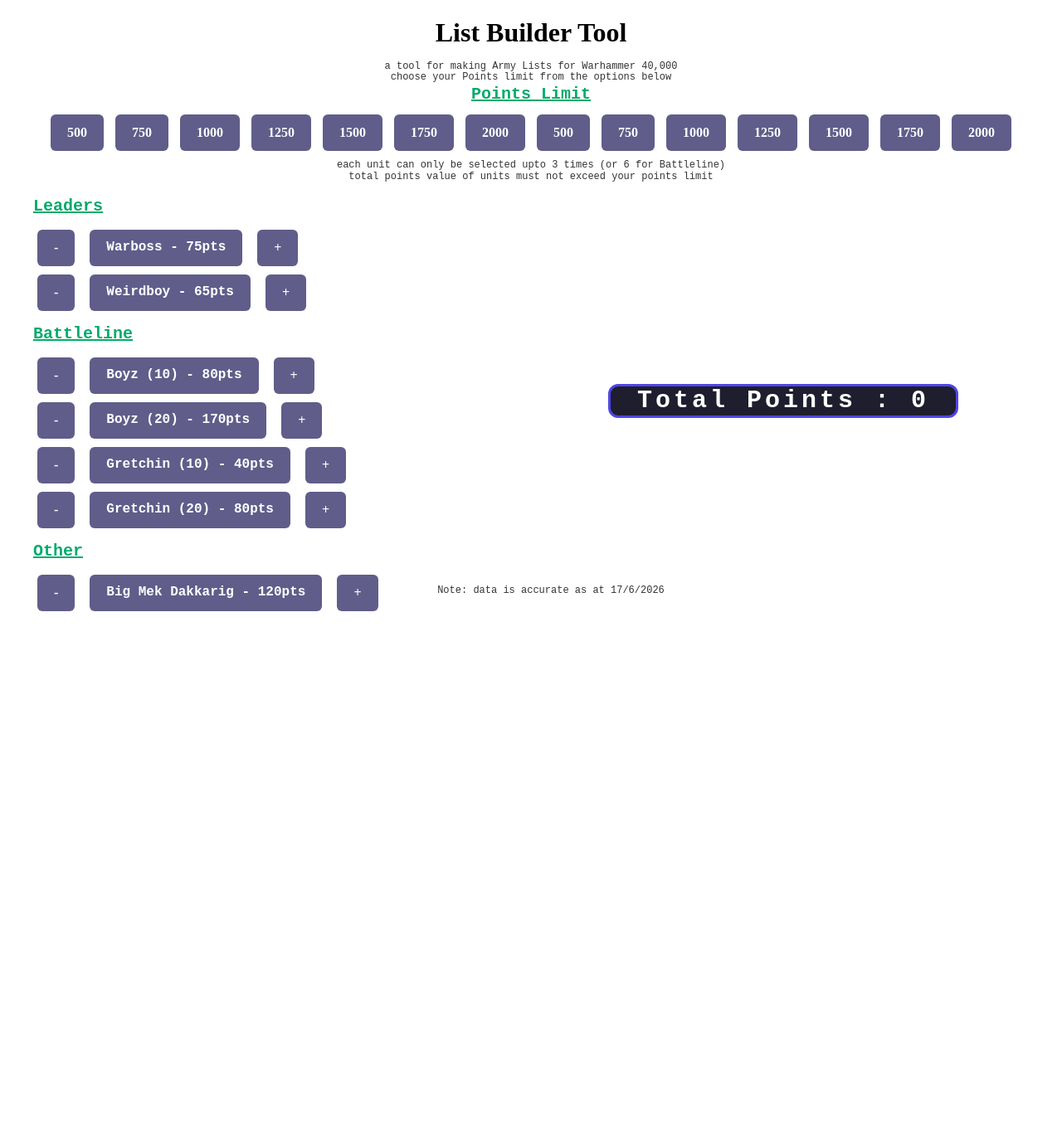
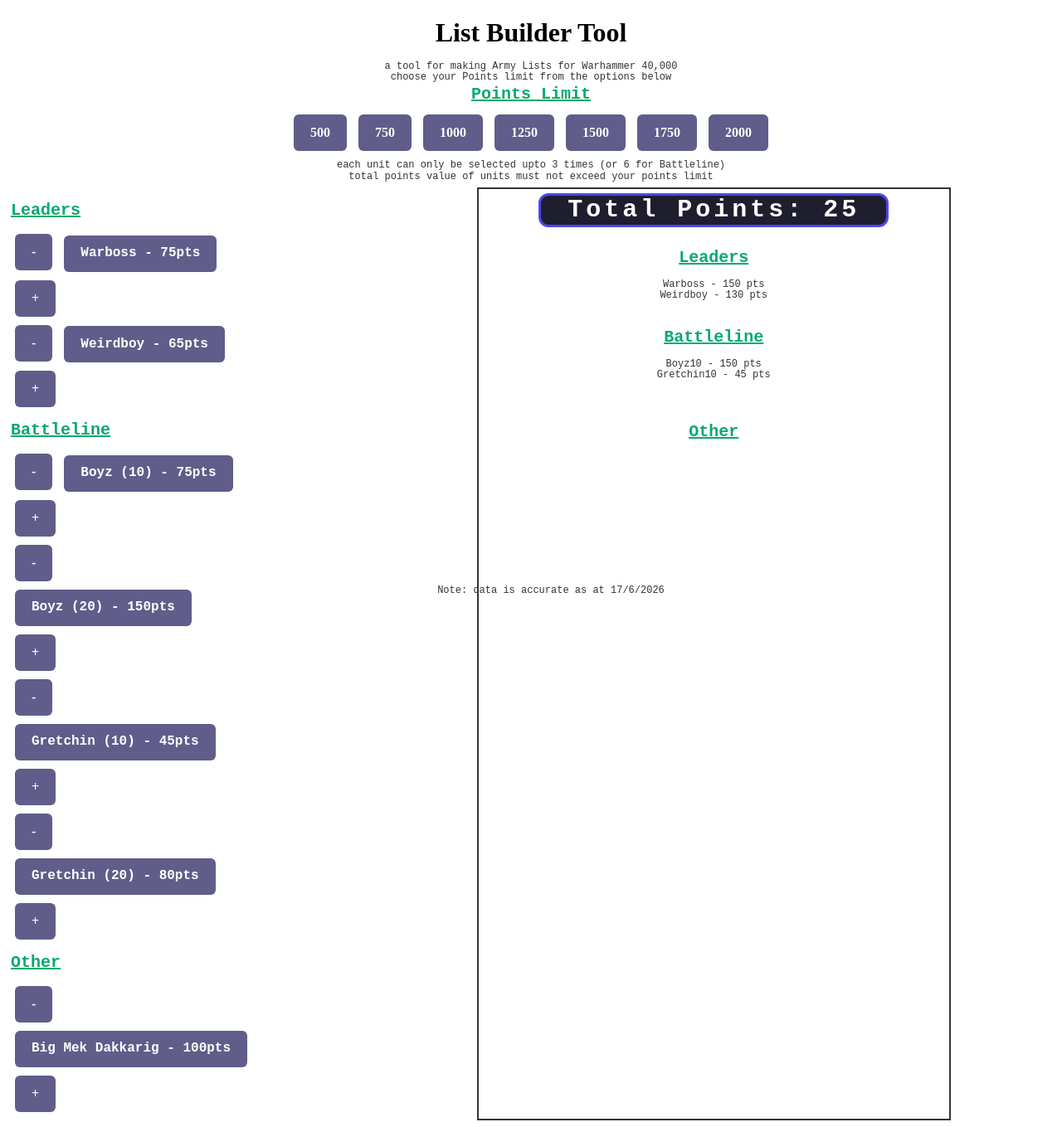
Before and after one commit to JDragonM32/Assessment-2, a Flask app: page /builder in a window 1280 px wide. Shown: the part 55-1414 px from the top of the page at 83% size. Before the commit the page ends 792 px from the top, so only its background shows below. Run offline with Flask 3, Linux system fonts and the light colour scheme.

Commit message:
units displayed on builder.html

```diff
--- a/app.py
+++ b/app.py
@@ -20,13 +20,13 @@ Leader = {
 }
 
 Battleline = {
-    "Boyz10": {"name": "Boyz", "num": "10", "points": 80},
-    "Boyz20": {"name": "Boyz", "num": "20", "points": 170},
-    "Gretchin10": {"name": "Gretchin", "num": "10", "points": 40},
+    "Boyz10": {"name": "Boyz (10)", "num": "10", "points": 75},
+    "Boyz20": {"name": "Boyz (20)", "num": "20", "points": 150},
+    "Gretchin10": {"name": "Gretchin", "num": "10", "points": 45},
     "Gretchin20": {"name": "Gretchin", "num": "20", "points": 80}
 }
 Other = {
-    "Dakkarig": {"name": "Big Mek Dakkarig", "num": "1", "points": 120}
+    "Dakkarig": {"name": "Big Mek Dakkarig", "num": "1", "points": 100}
 }
 
 @app.route("/", methods=["GET", "POST"])
@@ -37,6 +37,10 @@ def index():
 @app.route("/reference")
 def reference():
     return render_template('reference.html')
+
+@app.route("/user")
+def user():
+    return render_template('user.html')
 
 @app.route("/setpoints/<int:points>")
 def calculate(points):
@@ -121,7 +125,7 @@ def addother(other):
 
 @app.route("/builder")
 def builder():
-    return render_template("builder.html", points=currentpoints)
+    return render_template("builder.html", points=currentpoints, leader_list=units["leader"], battleline_list=units["battleline"], other_list=units["other"] )
 
 def check_points(points_to_add):
     global currentpoints
--- a/templates/builder.html
+++ b/templates/builder.html
@@ -23,74 +23,102 @@
             <a class="btn-class" href="/setpoints/1500"> 1500 </a>
             <a class="btn-class" href="/setpoints/1750"> 1750 </a>
             <a class="btn-class" href="/setpoints/2000"> 2000 </a>
-            <a class="btn-class" href="/setpoints/500"> 500 </a>
-            <a class="btn-class" href="/setpoints/750"> 750 </a>
-            <a class="btn-class" href="/setpoints/1000"> 1000 </a>
-            <a class="btn-class" href="/setpoints/1250"> 1250 </a>
-            <a class="btn-class" href="/setpoints/1500"> 1500 </a>
-            <a class="btn-class" href="/setpoints/1750"> 1750 </a>
-            <a class="btn-class" href="/setpoints/2000"> 2000 </a>
         </div>
 
         <p></p>
 
         <p>each unit can only be selected upto 3 times (or 6 for Battleline)</p>
         <p>total points value of units must not exceed your points limit</p>
-        <div class="container">
-            <div>
+
+        <div class="pagesplit">
+            <div class="page leftpage">
                 <h3>Leaders</h3>
                     <div class="units-box">
-                    <div class="unit-btns">
+                        <div class="units-btns">
                             <a class="btn-class" href="/removeleader/Warboss"> - </a>
                             <p class="btn-class">Warboss - 75pts</p>
                             <a class="btn-class" href="/addleader/Warboss"> + </a>
                         </div>
-                    <div class="unit-btns">
+                        <div class="units-btn">
                             <a class="btn-class" href="/removeleader/Weirdboy"> - </a>
                             <p class="btn-class">Weirdboy - 65pts</p>
                             <a class="btn-class" href="/addleader/Weirdboy"> + </a>
                         </div>
                     </div>
+
                 <h3>Battleline</h3>
                     <div class="units-box">
-                    <div class="unit-btns">
+                        <div class="units-btn">
                             <a class="btn-class" href="/removebattleline/Boyz10"> - </a>
-                        <p class="btn-class">Boyz (10) - 80pts</p>
+                            <p class="btn-class">Boyz (10) - 75pts</p>
                             <a class="btn-class" href="/addbattleline/Boyz10"> + </a>
                         </div>
-                    <div class="unit-btns">
+                        <div class="units-btn">
                             <a class="btn-class" href="/removebattleline/Boyz20"> - </a>
-                        <p class="btn-class">Boyz (20) - 170pts</p>
+                            <p class="btn-class">Boyz (20) - 150pts</p>
                             <a class="btn-class" href="/addbattleline/Boyz20"> + </a>
                         </div>
-                    <div class="unit-btns">
+                        <div class="units-btn">
                             <a class="btn-class" href="/removebattleline/Gretchin10"> - </a>
-                        <p class="btn-class">Gretchin (10) - 40pts</p>
+                            <p class="btn-class">Gretchin (10) - 45pts</p>
                             <a class="btn-class" href="/addbattleline/Gretchin10"> + </a>
                         </div>
-                    <div class="unit-btns">
+                        <div class="units-btn">
                             <a class="btn-class" href="/removebattleline/Gretchin20"> - </a>
                             <p class="btn-class">Gretchin (20) - 80pts</p>
                             <a class="btn-class" href="/addbattleline/Gretchin20"> + </a>
                         </div>
                     </div>
+
                 <h3>Other</h3>
                     <div class="units-box">
-                    <div class="unit-btns">
+                        <div class="units-btn">
                             <a class="btn-class" href="/removeother/Dakkarig"> - </a>
-                        <p class="btn-class">Big Mek Dakkarig - 120pts</p>
+                            <p class="btn-class">Big Mek Dakkarig - 100pts</p>
                             <a class="btn-class" href="/addother/Dakkarig"> + </a>
                         </div>
-                    <!-- <button class="btnminus">-</button>
-                    <button>Big Mek Dakkarig - 120pts</button>
-                    <button class="btnplus">+</button> -->
+                    </div>
+            </div>
+
+            <div class="page rightpage">
+                <div>
+                    <p class="points-text">Total Points: {{ points | default(0) }}</p>
+                </div>
+                    <br>
+                    <h2><b>Leaders</b></h2>
+                        <div class="leaderbox">
+                            {% for name, data in leader_list.items() %}
+                                <p>{{ name }} - {{data[0]["points"] * data[1] }} pts</p>
+                            {% endfor %}
+                        </div>
+                    <br>
+                    <h2><b>Battleline</b></h2>
+                        <div class="battlelinebox">
+                            {% for name, data in battleline_list.items() %}
+                                <p>{{ name }} - {{data[0]["points"] * data[1] }} pts</p>
+                            {% endfor %}
+                            <br>
+                        </div>
+                    <br>
+                    <h2><b>Other</b></h2>
+                        <div class="otherbox">
+                            {% for name, data in other_list.items() %}
+                                <p>{{ name }} - {{data[0]["points"] * data[1] }} pts</p>
+                            {% endfor %}
+                            <br>
+                        </div>
+                    <br>
             </div>
         </div>
         <div>
-                <p class="points-text">Total Points : {{ points | default(0) }}</p>
+            <unit id="Warboss">
+            <unit id="Weirdboy">
+            <unit id="Boyz10">
+            <unit id="Boyz20">
+            <unit id="Gretchin10">
+            <unit id="Gretchin20">
+            <unit id="Dakkarig">
         </div>
-        </div>
-        <p></p>
         {% endblock %}
     </body>
 </html>
```
Also changed, not shown: static/css/style.css (indentation only). Lines whose indentation alone changed are shown as unchanged.
